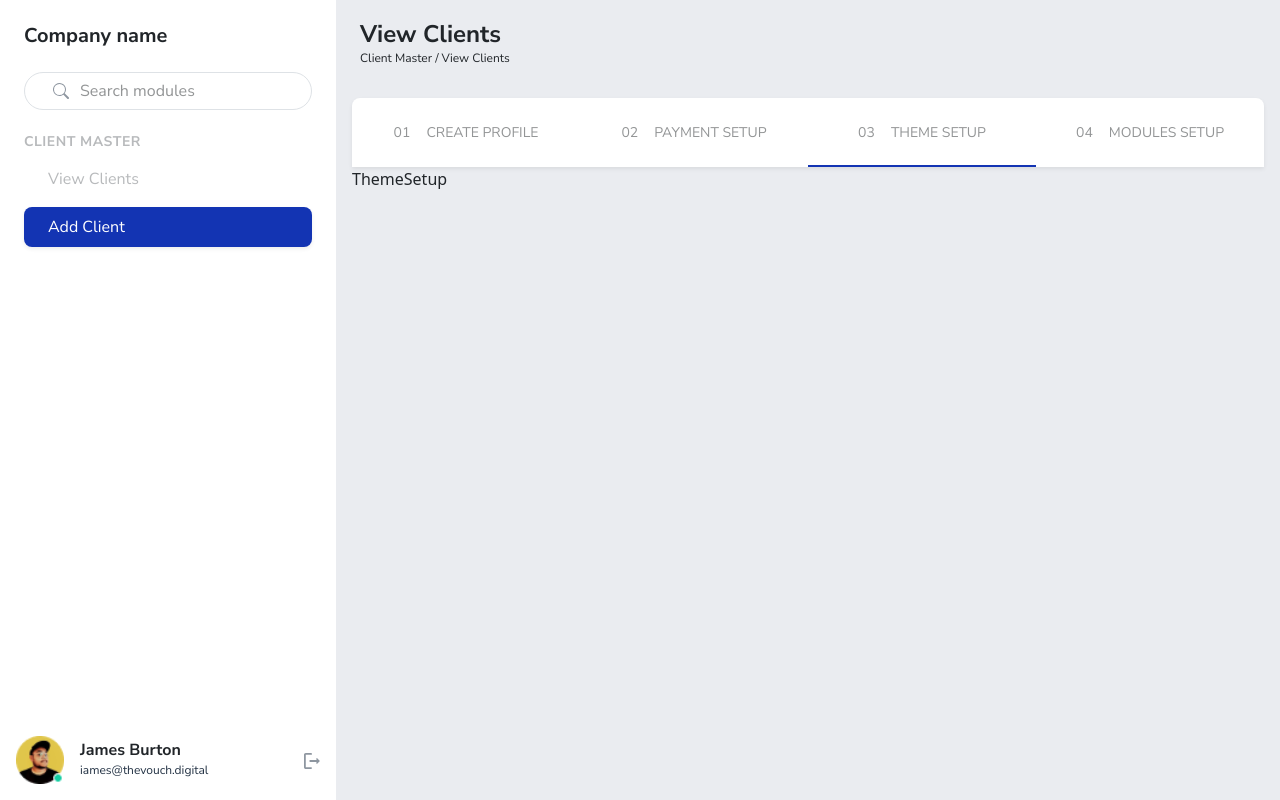
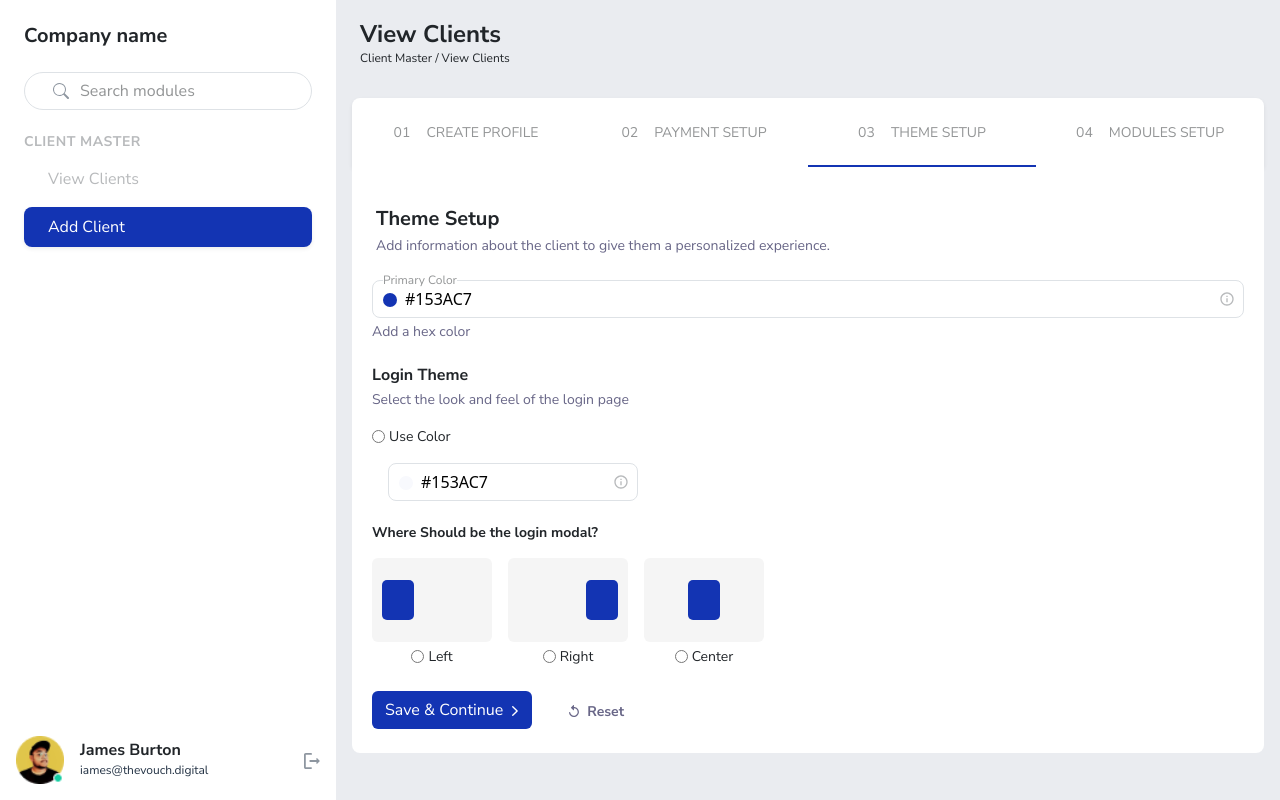
Before and after one commit to bhatshakran/vouch-adminpanel, a React (Vite) app: page /add/themesetup in a window 1280 px wide. Built offline with nearby package versions, Linux system fonts and the light colour scheme.

Commit message:
Added:Theme setup

```diff
--- a/src/App.css
+++ b/src/App.css
@@ -100,15 +100,92 @@
   width: 48% !important;
 }
 
-/* .addred { */
+/*  */
+/* .addred > option[selected]:after { */
+/* content: '*' !important; */
+/* } */
+/*  */
+/* .addred > option::placeholder { */
+/* content: '*' !important; */
 /* color: red !important; */
 /* } */
-
-.addred option[selected]:after {
-  content: '' !important;
+.colorpickerinput:focus {
+  outline: none;
+  box-shadow: none;
+}
+.colorpickerinput::placeholder {
+  color: black;
+}
+.colorpickerheading {
+  top: -10px;
+  font-size: 12px;
+  color: #939596;
+  background: white;
+  left: 10px;
 }
 
-.addred option:after {
-  content: 'he' !important;
-  color: red !important;
+.circle {
+  background-color: #1334b3;
+  width: 14px;
+  height: 14px;
+  position: absolute;
+  top: 12px;
+  left: 10px;
+  z-index: 10;
+  border-radius: 50%;
 }
+.greycircle {
+  background-color: #f8f9fd;
+  width: 14px;
+  height: 14px;
+  position: absolute;
+  top: 12px;
+  left: 10px;
+  z-index: 10;
+  border-radius: 50%;
+}
+
+.f-20 {
+  font-size: 20px !important;
+}
+.f-16 {
+  font-size: 16px !important;
+}
+.f-14 {
+  font-size: 14px !important;
+}
+
+.login-modal {
+  background: #f5f5f5;
+  width: 120px;
+  height: 84px;
+  border-radius: 6px;
+  position: relative;
+}
+
+.left-modal::after,
+.right-modal::after,
+.center-modal::after {
+  content: '';
+  background-color: #1334b3;
+  width: 32px !important;
+  height: 40px !important;
+  position: absolute;
+
+  border-radius: 5px;
+}
+
+.posleftmodal::after {
+  left: 10px;
+  top: 22px;
+}
+
+.posrightmodal::after {
+  left: 78px;
+  top: 22px;
+}
+
+.poscentermodal::after {
+  left: 44px;
+  top: 22px;
+}
--- a/src/routes/Dashboard/Clients/AddClient/CreateProfile.tsx
+++ b/src/routes/Dashboard/Clients/AddClient/CreateProfile.tsx
@@ -77,7 +77,10 @@ const CreateProfile = () => {
                 />
               </svg>
             </span>
-            <span className='my-0 fw-bold' style={{ fontSize: '14px' }}>
+            <span
+              className='my-0 fw-bold secondarycolor'
+              style={{ fontSize: '14px' }}
+            >
               Reset
             </span>
           </button>
--- a/src/routes/Dashboard/Clients/AddClient/ThemeSetup.tsx
+++ b/src/routes/Dashboard/Clients/AddClient/ThemeSetup.tsx
@@ -1,7 +1,204 @@
 import React from 'react';
 
 const ThemeSetup = () => {
-  return <div>ThemeSetup</div>;
+  return (
+    <section className='bg-white px-2  py-4 rounded-bottom-3 shadow-s,'>
+      <div className='mt-3'>
+        <div className='mx-3'>
+          <h2 className='nunito my-0 fw-bold sm-f-18 f-20'>Theme Setup</h2>
+          <p className='secondarycolor nunito f-14 my-1'>
+            Add information about the client to give them a personalized
+            experience.
+          </p>
+        </div>
+
+        <div className='container mt-4'>
+          <div
+            className='position-relative border rounded-3 px-2 d-flex align-items-center'
+            style={{ borderColor: '#e6e6e6' }}
+          >
+            <input
+              type='text'
+              className='form-control border-0 px-4 w-100 text-dark colorpickerinput'
+              style={{ color: 'black' }}
+              placeholder='#153AC7'
+            />
+            <span className='circle'></span>
+            <span className='position-absolute nunito colorpickerheading'>
+              Primary Color
+            </span>
+
+            <span>
+              <svg
+                className='mb-1'
+                width='16'
+                height='16'
+                viewBox='0 0 16 16'
+                fill='none'
+                xmlns='http://www.w3.org/2000/svg'
+              >
+                <g clipPath='url(#clip0_7925_1446)'>
+                  <path
+                    d='M7.33301 4.66667H8.66634V6H7.33301V4.66667ZM7.33301 7.33334H8.66634V11.3333H7.33301V7.33334ZM7.99967 1.33334C4.31967 1.33334 1.33301 4.32 1.33301 8C1.33301 11.68 4.31967 14.6667 7.99967 14.6667C11.6797 14.6667 14.6663 11.68 14.6663 8C14.6663 4.32 11.6797 1.33334 7.99967 1.33334ZM7.99967 13.3333C5.05967 13.3333 2.66634 10.94 2.66634 8C2.66634 5.06 5.05967 2.66667 7.99967 2.66667C10.9397 2.66667 13.333 5.06 13.333 8C13.333 10.94 10.9397 13.3333 7.99967 13.3333Z'
+                    fill='#B8BABC'
+                  />
+                </g>
+                <defs>
+                  <clipPath id='clip0_7925_1446'>
+                    <rect width='16' height='16' fill='white' />
+                  </clipPath>
+                </defs>
+              </svg>
+            </span>
+          </div>
+          <span className='nunito secondarycolor f-14 '>Add a hex color</span>
+        </div>
+
+        <div className='container mt-4'>
+          <div>
+            <h4 className='nunito fw-bold my-0 f-16'>Login Theme</h4>
+            <p className='nunito secondarycolor my-1 f-14'>
+              Select the look and feel of the login page
+            </p>
+          </div>
+        </div>
+
+        <div className='container mt-3'>
+          <div className='d-flex align-items-center gap-1 nunito f-14'>
+            <input
+              type='radio'
+              id='usecolor'
+              name='usecolor'
+              value='Use Color'
+            />
+            <label htmlFor='usecolor'>Use Color</label>
+          </div>
+
+          <div>
+            <div
+              className='position-relative border rounded-3 px-2 d-flex align-items-center mx-3 mt-3'
+              style={{ borderColor: '#e6e6e6', maxWidth: '250px' }}
+            >
+              <input
+                type='text'
+                className='form-control border-0 px-4 w-100 text-dark colorpickerinput'
+                style={{ color: 'black' }}
+                placeholder='#153AC7'
+              />
+              <span className='greycircle'></span>
+
+              <span>
+                <svg
+                  className='mb-1'
+                  width='16'
+                  height='16'
+                  viewBox='0 0 16 16'
+                  fill='none'
+                  xmlns='http://www.w3.org/2000/svg'
+                >
+                  <g clipPath='url(#clip0_7925_1446)'>
+                    <path
+                      d='M7.33301 4.66667H8.66634V6H7.33301V4.66667ZM7.33301 7.33334H8.66634V11.3333H7.33301V7.33334ZM7.99967 1.33334C4.31967 1.33334 1.33301 4.32 1.33301 8C1.33301 11.68 4.31967 14.6667 7.99967 14.6667C11.6797 14.6667 14.6663 11.68 14.6663 8C14.6663 4.32 11.6797 1.33334 7.99967 1.33334ZM7.99967 13.3333C5.05967 13.3333 2.66634 10.94 2.66634 8C2.66634 5.06 5.05967 2.66667 7.99967 2.66667C10.9397 2.66667 13.333 5.06 13.333 8C13.333 10.94 10.9397 13.3333 7.99967 13.3333Z'
+                      fill='#B8BABC'
+                    />
+                  </g>
+                  <defs>
+                    <clipPath id='clip0_7925_1446'>
+                      <rect width='16' height='16' fill='white' />
+                    </clipPath>
+                  </defs>
+                </svg>
+              </span>
+            </div>
+          </div>
+        </div>
+
+        <div className='container mt-4'>
+          <div>
+            <h4 className='nunito f-14 fw-bold'>
+              Where Should be the login modal?
+            </h4>
+            {/* login modal position */}
+            <div className='d-flex gap-3 mt-3'>
+              <div className='d-flex flex-column align-items-center gap-1'>
+                <div className='login-modal left-modal posleftmodal'></div>
+                <div className='d-flex align-items-center gap-1 nunito f-14'>
+                  <input type='radio' id='left' name='position' value='Left' />
+                  <label htmlFor='left'>Left</label>
+                </div>
+              </div>
+              <div className='d-flex flex-column align-items-center gap-1'>
+                <div className='login-modal right-modal posrightmodal'></div>
+                <div className='d-flex align-items-center gap-1 nunito f-14'>
+                  <input
+                    type='radio'
+                    id='right'
+                    name='position'
+                    value='Right'
+                  />
+                  <label htmlFor='right'>Right</label>
+                </div>
+              </div>
+              <div className='d-flex flex-column align-items-center gap-1'>
+                <div className='login-modal center-modal poscentermodal translate-x-middle'></div>
+                <div className='d-flex align-items-center gap-1 nunito f-14'>
+                  <input
+                    type='radio'
+                    id='center'
+                    name='position'
+                    value='Center'
+                  />
+                  <label htmlFor='center'>Center</label>
+                </div>
+              </div>
+            </div>
+          </div>
+        </div>
+
+        <div className='mt-4 container d-flex flex-wrap gap-4 nunito'>
+          <button className='btn primarybg  text-white d-flex gap-2 align-items-center'>
+            <span>Save & Continue</span>
+            <span>
+              <svg
+                width='8'
+                height='10'
+                viewBox='0 0 8 12'
+                fill='none'
+                xmlns='http://www.w3.org/2000/svg'
+              >
+                <path
+                  d='M0.735818 11.765C1.04917 12.0783 1.55436 12.0783 1.86771 11.765L7.18186 6.45084C7.43126 6.20144 7.43126 5.79856 7.18186 5.54916L1.86771 0.235012C1.55436 -0.0783373 1.04917 -0.0783373 0.735818 0.235012C0.422468 0.548361 0.422468 1.05356 0.735818 1.36691L5.36571 6.0032L0.729423 10.6395C0.422468 10.9464 0.422468 11.458 0.735818 11.765Z'
+                  fill='white'
+                />
+              </svg>
+            </span>
+          </button>
+          <button className='btn primarycolor  text-white d-flex gap-2 align-items-end'>
+            <span className='my-0'>
+              <svg
+                width='10'
+                height='12'
+                viewBox='0 0 10 12'
+                fill='none'
+                xmlns='http://www.w3.org/2000/svg'
+              >
+                <path
+                  d='M4.93027 2.04675V0.311866C4.93027 0.0320453 4.59449 -0.104756 4.40172 0.0942276L2.0388 2.45094C1.91443 2.5753 1.91443 2.76807 2.0388 2.89243L4.3955 5.24914C4.59449 5.4419 4.93027 5.3051 4.93027 5.02528V3.2904C7.24967 3.2904 9.08405 5.41703 8.57415 7.82349C8.2819 9.23502 7.13774 10.373 5.73242 10.6652C3.51252 11.1316 1.53512 9.60812 1.23664 7.54989C1.19312 7.25141 0.93195 7.02134 0.627257 7.02134C0.254163 7.02134 -0.0443118 7.3509 0.00543407 7.724C0.390964 10.4538 2.99018 12.4747 5.93141 11.9026C7.87149 11.5233 9.43227 9.96256 9.81158 8.02247C10.4272 4.83252 8.00208 2.04675 4.93027 2.04675Z'
+                  fill='#686687'
+                />
+              </svg>
+            </span>
+            <span
+              className='my-0 fw-bold secondarycolor'
+              style={{ fontSize: '14px' }}
+            >
+              Reset
+            </span>
+          </button>
+        </div>
+      </div>
+    </section>
+  );
 };
 
 export default ThemeSetup;
```
Also changed, not shown: src/routes/Dashboard/Clients/AddClient/PaymentSetup.tsx (+6 -3 lines).
